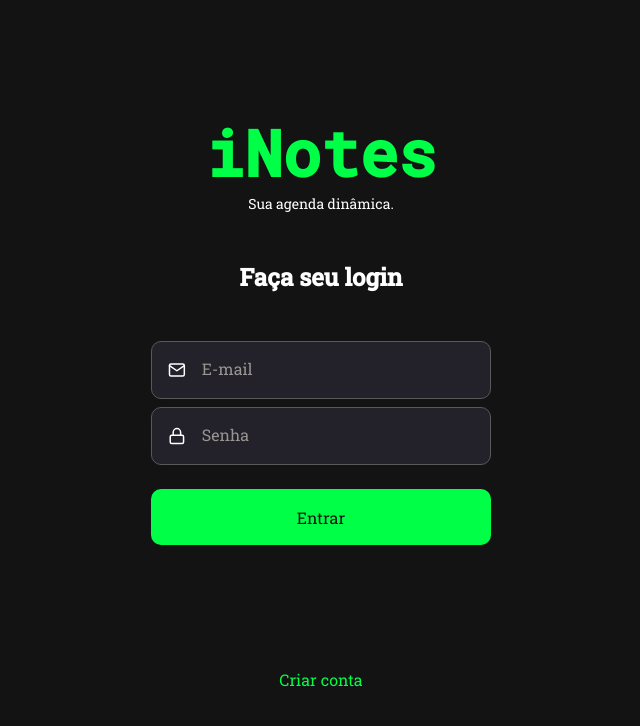
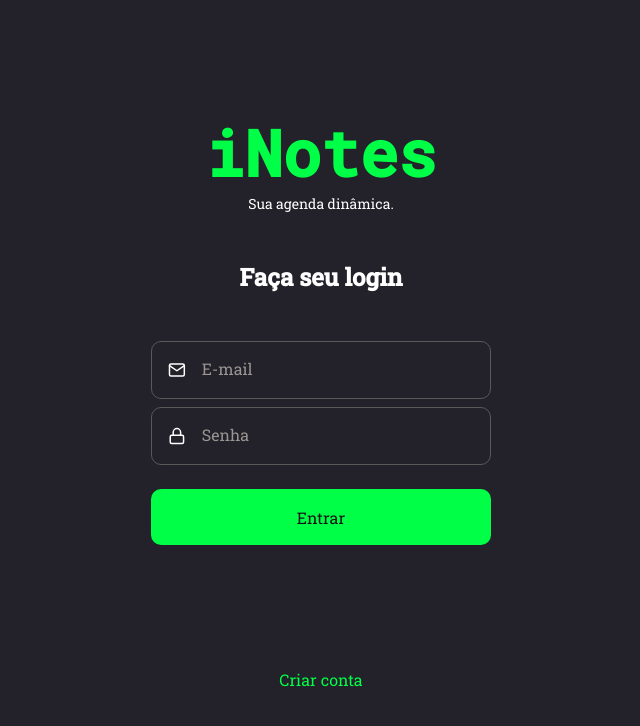
Before and after one commit to joaosanson/iNotes, a React (Vite) app in the folder front-end/: page / in a window 1280 px wide. Shown: the top 726 px of the page, without its empty margins (319-959 px from the left). Built offline with nearby package versions, Linux system fonts and the light colour scheme.

Commit message:
added new color

```diff
--- a/front-end/src/styles/global.ts
+++ b/front-end/src/styles/global.ts
@@ -12,9 +12,10 @@ export const GlobalStyles = createGlobalStyle`
   }
 
   body {
-    width: 100%;
+    max-width: 144rem;
+    margin: 0 auto;
     height: 100vh;
-    background-color: ${(props) => props.theme['BACKGROUND_800']};
+    background-color: ${(props) => props.theme['GREY_700']};
     color: ${(props) => props.theme['WHITE']};
     font-weight: 400;
     font-size: 1.6rem;
```
